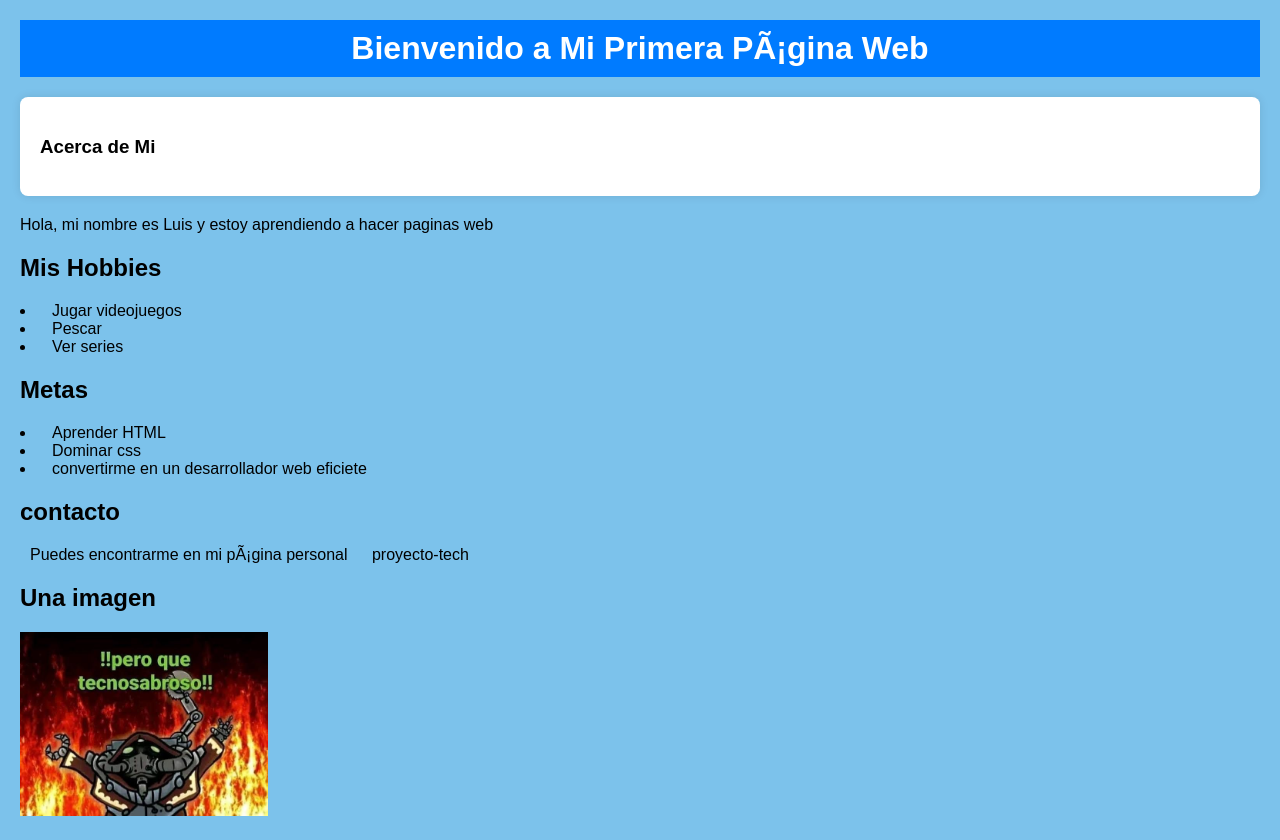
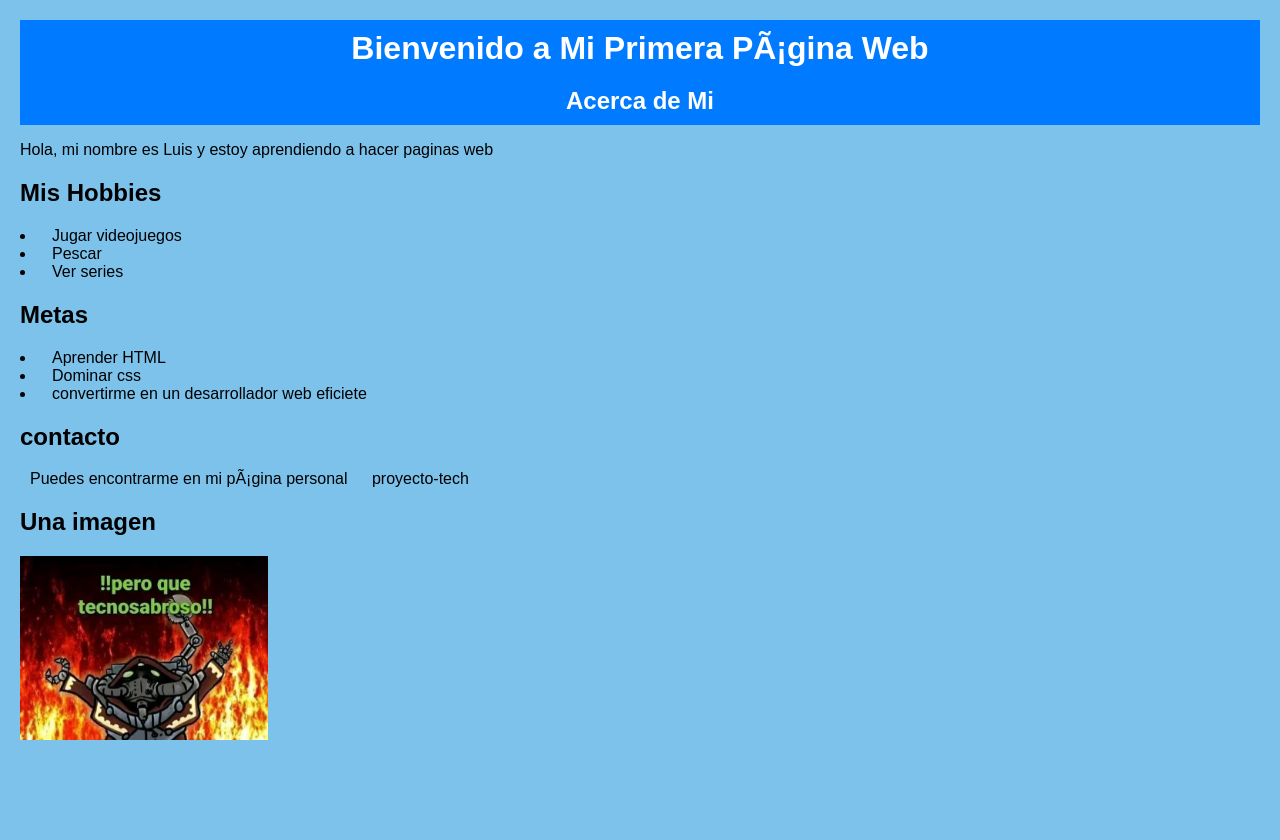
Before and after one commit to Luis-Mendieta/proyecto-1, a plain HTML site: page indextermo.html in a window 1280 px wide. After the commit the page ends 800 px from the top, so only its background shows below. Drawn offline with Linux system fonts and the light colour scheme.

Commit message:
</header h1>

```diff
--- a/indextermo.html
+++ b/indextermo.html
@@ -13,9 +13,9 @@
  </header>
 
      <nav>
-        <section>
+        <header h1 >
         <h1>Acerca de Mi</h1>
-    </section>
+    </header h1>
 
         <p> Hola, mi nombre es Luis y estoy aprendiendo a hacer paginas web</p>
     </nav>
```
